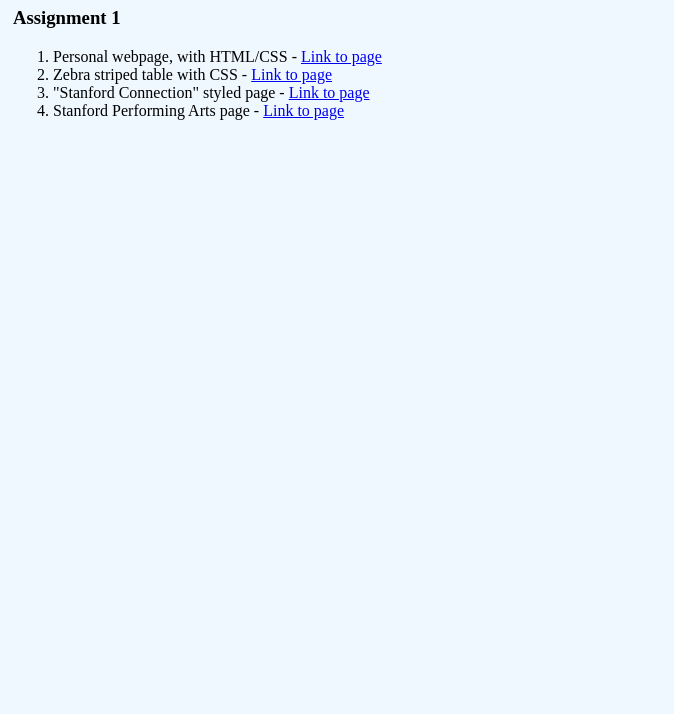
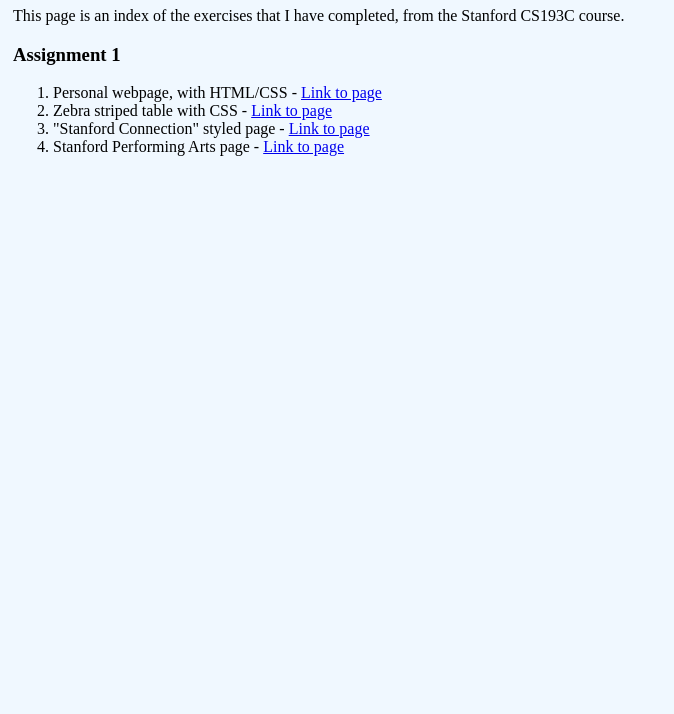
Before and after one commit to chartb-tw/stanford_website, a plain HTML site: page index.html in a window 1280 px wide. Shown: the part 86-800 px from the top of the page, without its empty margins (0-674 px from the left). Drawn offline with Linux system fonts and the light colour scheme.

Commit message:
Update index.html

```diff
--- a/index.html
+++ b/index.html
@@ -34,6 +34,10 @@
 <body>
   <h1>Index page - basic b version </h1>
 
+  <p>
+	This page is an index of the exercises that I have completed, from the Stanford CS193C course.
+  </p>
+
   <h3>Assignment 1</h1>
   <ol>
     <li>Personal webpage, with HTML/CSS - <a href="/stanford_website/assignment1/personal.html">Link to page</a> </li>
```
